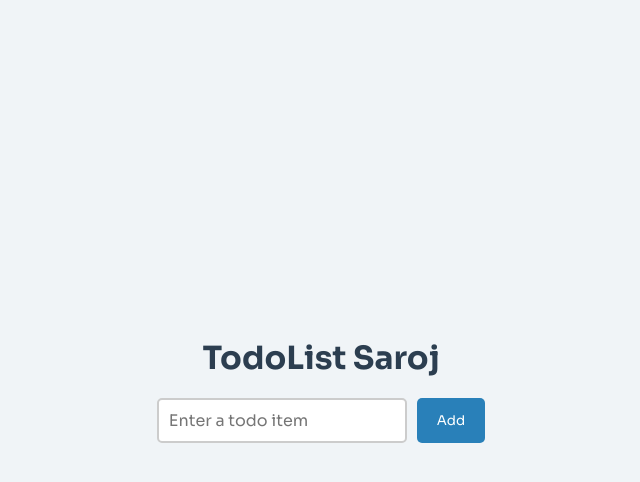
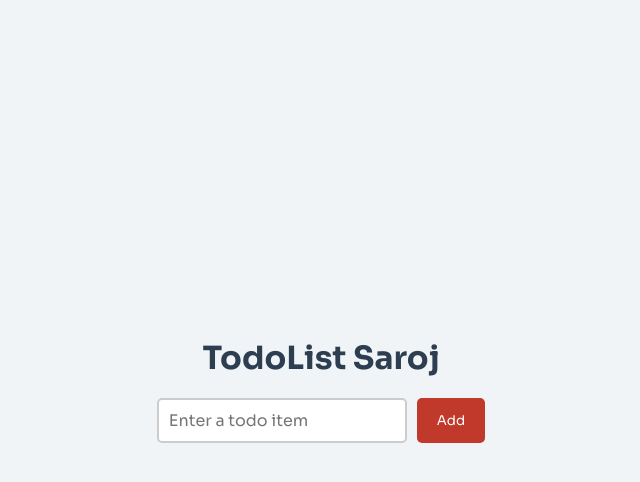
Before and after one commit to SarojWasti/todoapp-demo, a React (Vite) app: page / in a window 1280 px wide. In both pictures the pointer is over the button "Add". Shown: the top 482 px of the page, without its empty margins (319-959 px from the left). Built offline with nearby package versions, Linux system fonts and the light colour scheme.

Commit message:
Changed Button Coor

```diff
--- a/src/App.css
+++ b/src/App.css
@@ -1,4 +1,3 @@
-
 @import url('https://fonts.googleapis.com/css2?family=Sora:wght@100..800&display=swap');
 
 * {
@@ -16,6 +15,7 @@ body {
   align-items: center;
   height: 100vh;
 }
+
 h1 {
   text-align: center;
   font-size: 32px;
@@ -60,7 +60,7 @@ h1 {
 }
 
 .inputDiv button:hover {
-  background-color: #2980b9;
+  background-color: #c0392b;
 }
 
 /* item list css */
```
